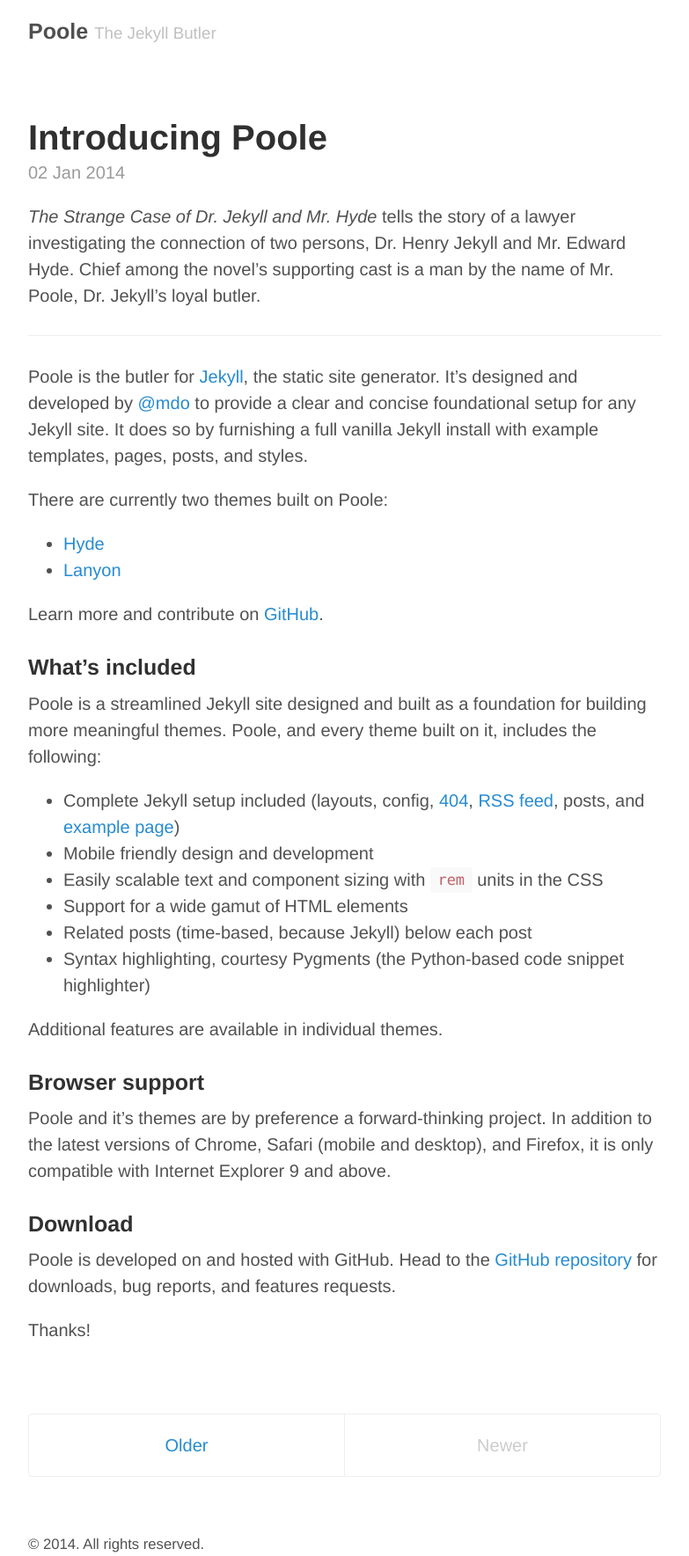
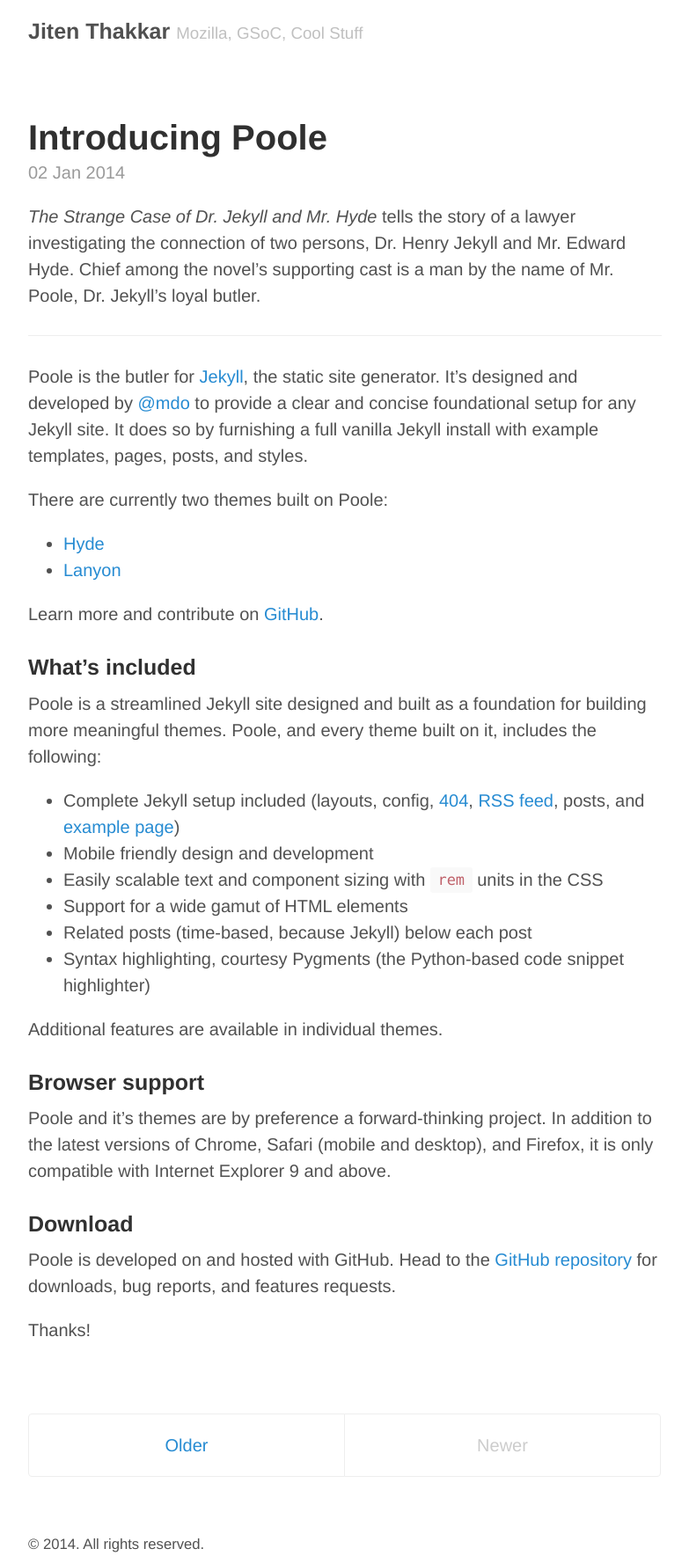
Before and after one commit to jiten-thakkar/jiten-thakkar.github.io, a Jekyll site: the page built from index.html, in a window 1280 px wide. Shown: the whole page at 88% size, without its empty margins (248-1031 px from the left). Built offline with Jekyll 4.4.1, drawn with Linux system fonts in a browser that asks for light colours; the list of posts is cut into pages by our own code.

Commit message:
Updated config

```diff
--- a/_config.yml
+++ b/_config.yml
@@ -3,17 +3,17 @@
 relative_permalinks: true
 
 # Setup
-title:            Poole
-tagline:          The Jekyll Butler
+title:            Jiten Thakkar
+tagline:          Mozilla, GSoC, Cool Stuff
 url:              http://getpoole.com
 paginate:         1
-baseurl:          http://jiten-thakkar.github.io/index.html/
+baseurl:          http://jiten-thakkar.github.io/
 author:
-  name:           Mark Otto
-  url:            https://twitter.com/mdo
-  email:          markdotto@gmail.com
+  name:           Jiten Thakkar
+  url:            https://twitter.com/jiten_mt
+  email:          jitenmt@gmail.com
 
 # Custom vars
 version:          1.0.0
 github:
-  repo:           https://github.com/poole/poole
+  repo:           https://github.com/jiten-thakkar/jiten-thakkar.github.io
```
